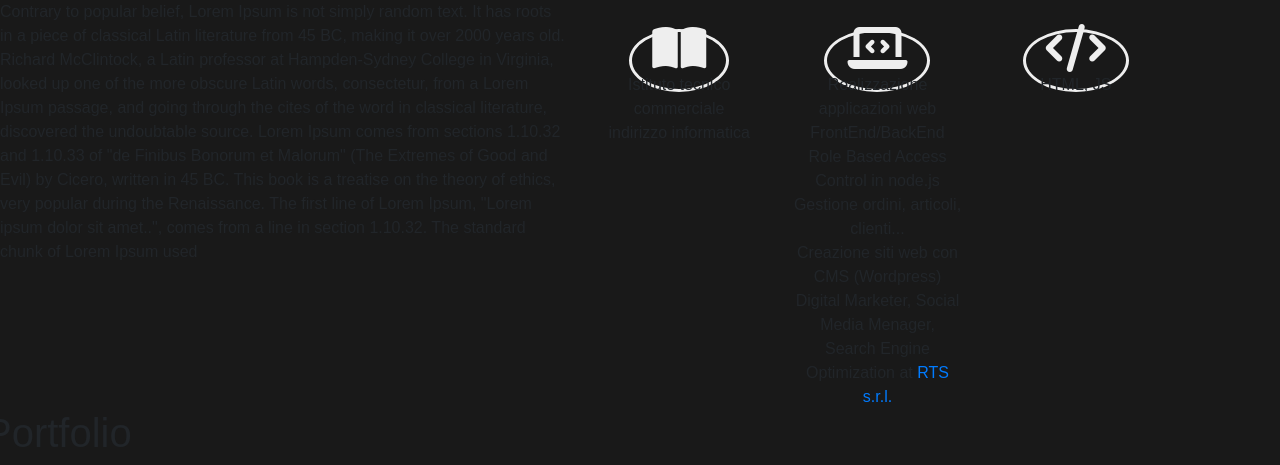
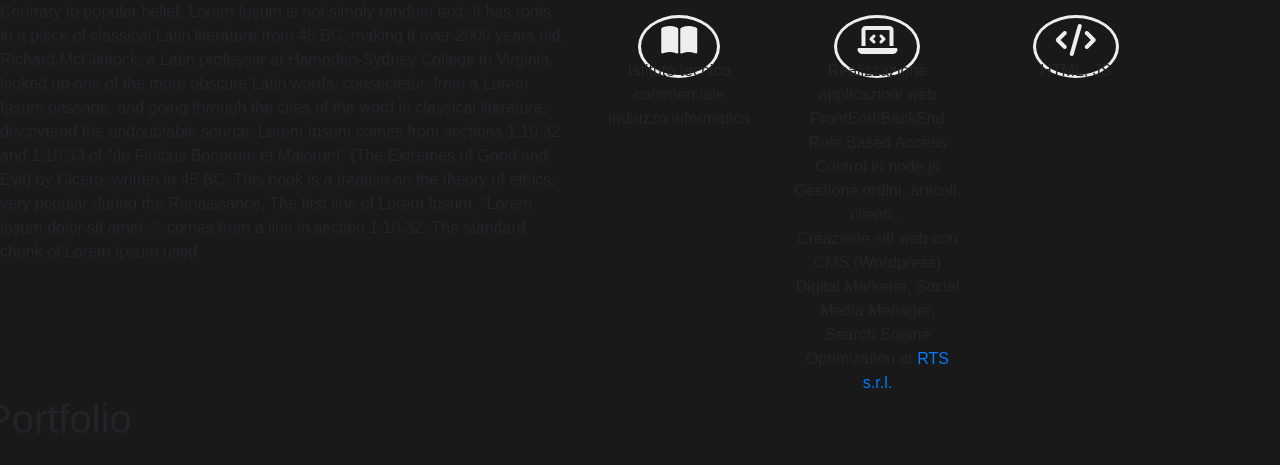
Before and after one commit to ripa001/ripa001.github.io, a Jekyll site: the page built from index.html, in a window 1280 px wide. Shown: the part 900-1365 px from the top of the page. Built offline with Jekyll 4.4.1, drawn with Linux system fonts in a browser that asks for light colours; nearby versions of some CDN libraries; some web fonts are replaced.

Commit message:
Update index.html

```diff
--- a/index.html
+++ b/index.html
@@ -33,13 +33,13 @@
   <div class="col-md-6"><br>
       <div class="row">
    <div class="col-md-4 text-center">
-    <span class="icon"><i class="fas fa-book-open fa-3x"></i></span>
+    <span class="icon"><i class="fas fa-book-open fa-2x"></i></span>
     <span class="scheme">
       <div class="first">Istituto tecnico commerciale<br>indirizzo informatica</div>
     </span>
   </div>
   <div class="col-md-4 text-center">
-    <span class="icon"><i class="fas fa-laptop-code fa-3x"></i></span>
+    <span class="icon"><i class="fas fa-laptop-code fa-2x"></i></span>
 
     <div class="scheme">
       <div class="first">Realizzazione applicazioni web FrontEnd/BackEnd<br>
@@ -56,7 +56,7 @@
   </div>
  </div>
       <div class="col-md-4 text-center">
-    <span class="icon"><i class="fas fa-code fa-3x"></i></span>
+    <span class="icon"><i class="fas fa-code fa-2x"></i></span>
     <div class="scheme">
       <div class="first">HTML, JS</div>
     </div>
```
